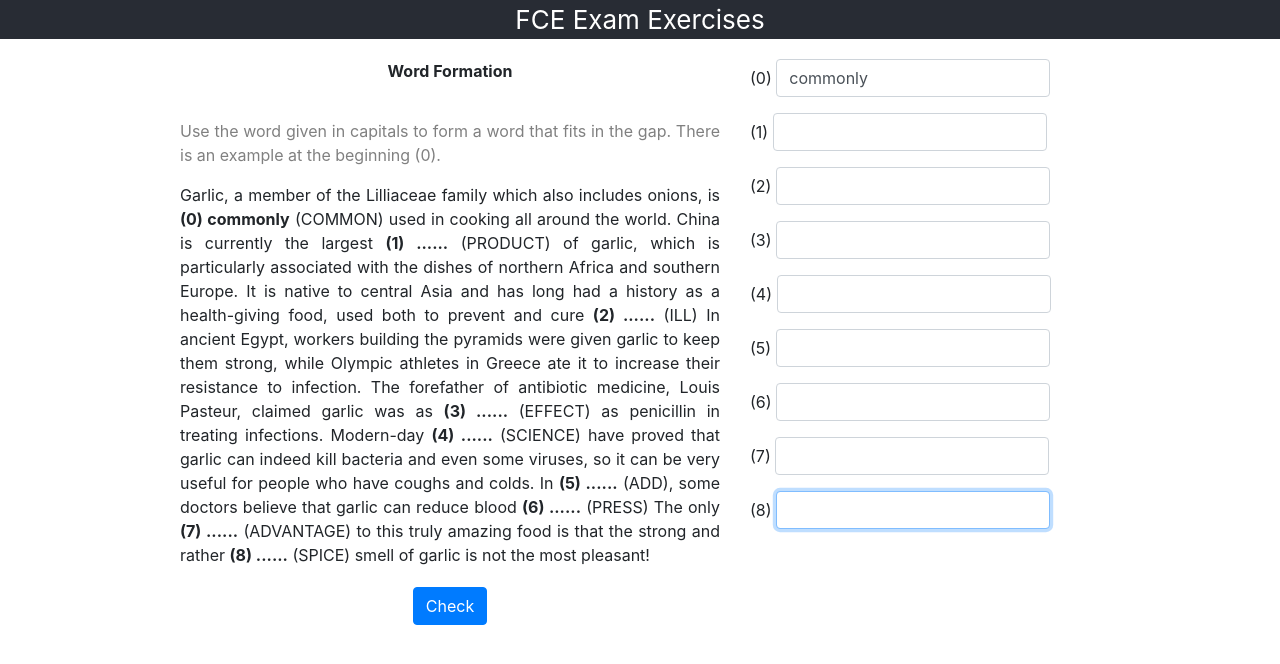
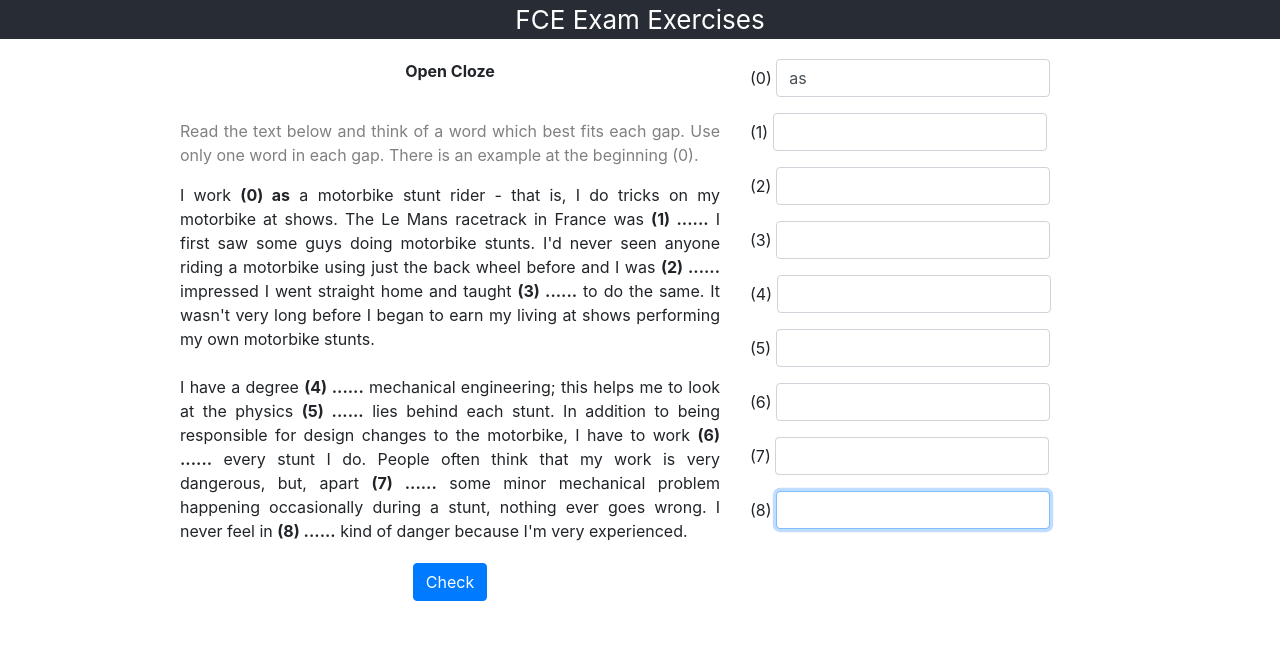
Before and after one commit to mekarpeles/notesclub, a React (Create React App) app in the folder front/: page / in a window 1280 px wide. Shown: the top 664 px of the page. Built offline with nearby package versions, Linux system fonts and the light colour scheme.

Commit message:
minor change in App.tsx

```diff
--- a/front/src/App.tsx
+++ b/front/src/App.tsx
@@ -8,6 +8,7 @@ import Header from './Header';
 class App extends React.Component {
   public render() {
     const solutions = ["a good idea to go", "to go"]
+    const description = "Write a second sentence so that it has a similar meaning to the first sentence, using the word given. Do not change the word given. You must use between three and six words, including the word given."
     const text2 = "Genealogy is a (0) ........ of history. It concerns family history, (1) ........ than the national or world history studied at school. It doesn't merely involve drawing a family tree, however - tracing your family history can also (2) ........ in learning about your roots and identity. The Internet enables millions of people worldwide to (3) ........ information about their family history, without great (4) ........ \n\n People who research their family history often (5) ........ that it's a fascinating hobby which (6) ........ a lot about where they come from and whether they have famous ancestors. According to a survey involving 900 people who had researched their family history, the chances of discovering a celebrity in your past are one in ten. The survey also concluded that the (7) ........ back you follow your family line, the more likely you are to find a relation who was much wealthier than you are. However, the vast majority of people who (8) ........ in the survey discovered they were better off than their ancestors."
     const options2 = [["band", "set", "branch", "series"], ["instead", "rather", "except", "sooner"], ["cause", "mean", "result", "lead"], ["accomplish", "access", "approach", "admit"], ["fee", "price", "charge", "expense"], ["describe", "define","remark", "regard"], ["reveals", "opens", "begins", "arises"], ["older", "greater", "higher", "further"], ["attended", "participated", "included", "associated"]]
     const solutions2 = [2, 1, 2, 1, 3, 2, 0, 3, 1]
@@ -20,10 +21,10 @@ class App extends React.Component {
         <header className="App-header">
           <Header />
         </header>
-        <OpenCloze text={text4} solutions={solutions4} title="Word Formation" description="Use the word given in capitals to form a word that fits in the gap. There is an example at the beginning (0)." />
-        {/* <OpenCloze text={text3} solutions={solutions3} title="Open Cloze" description="Read the text below and think of a word which best fits each gap. Use only one word in each gap. There is an example at the beginning (0)." /> */}
-        {/* <KeyWordTransformationExercise description="Write a second sentence so that it has a similar meaning to the first sentence, using the word given. Do not change the word given. You must use between three and six words, including the word given." originalSentence="I was in favour of going to the cinema." word="IDEA" part1="I thought it would be" part2="to the cinema." solutions={solutions} />
-        <MultipleChoiceClozeExercise text={text2} options={options2} description="Read the text below and click on the answer at the bottom that best fits each gap. There is an example at the beginning (0)." solutions={solutions2}/> */}
+        {/* <OpenCloze text={text4} solutions={solutions4} title="Word Formation" description="Use the word given in capitals to form a word that fits in the gap. There is an example at the beginning (0)." /> */}
+        <OpenCloze text={text3} solutions={solutions3} title="Open Cloze" description="Read the text below and think of a word which best fits each gap. Use only one word in each gap. There is an example at the beginning (0)." />
+        {/* <KeyWordTransformationExercise description={description} word="IDEA" part1="I thought it would be" part2="to the cinema." solutions={solutions} originalSentence = "I was in favour of going to the cinema."/> */}
+        {/* <MultipleChoiceClozeExercise text={text2} options={options2} description="Read the text below and click on the answer at the bottom that best fits each gap. There is an example at the beginning (0)." solutions={solutions2}/> */}
       </div>
     );
   }
```
